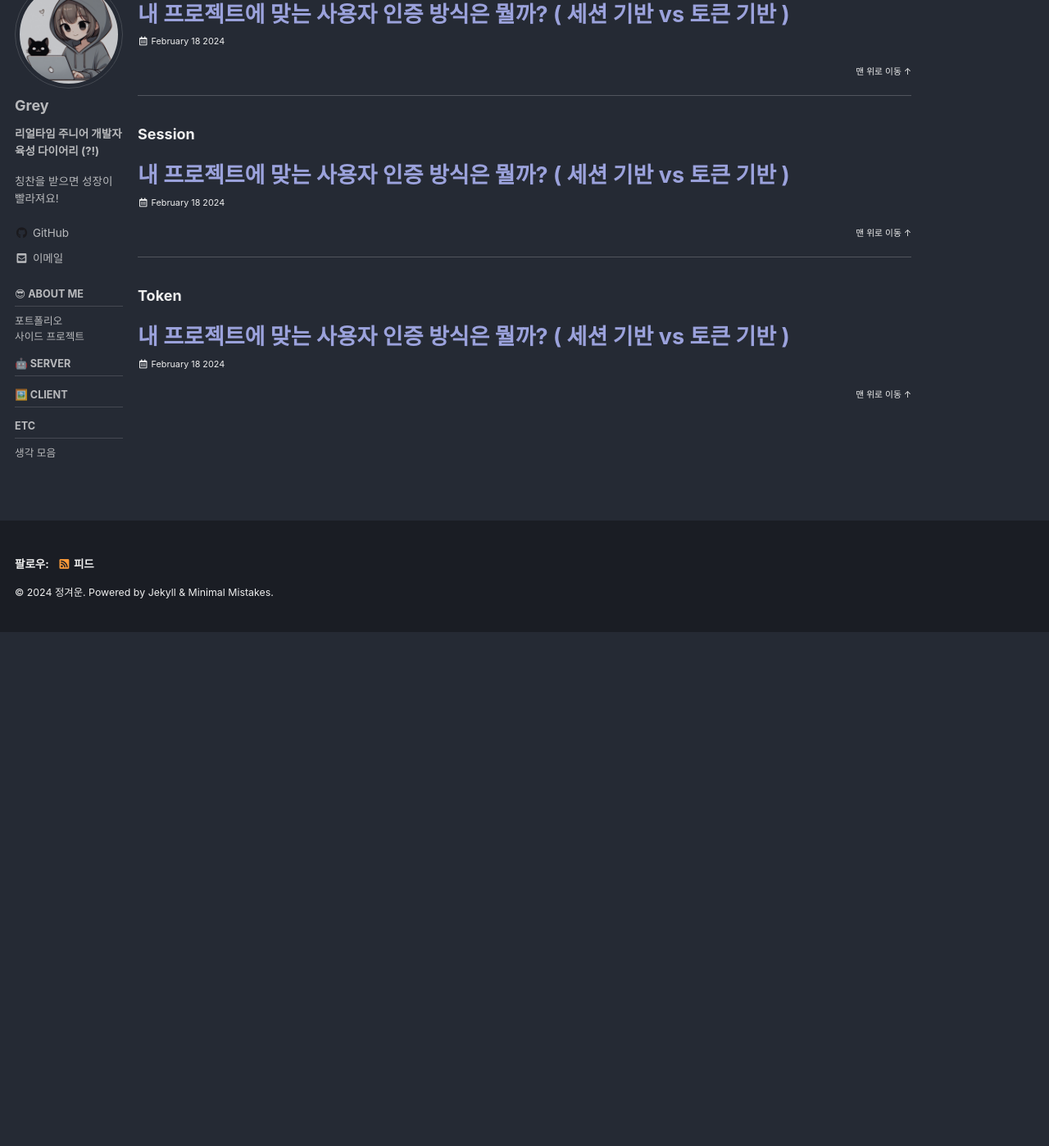
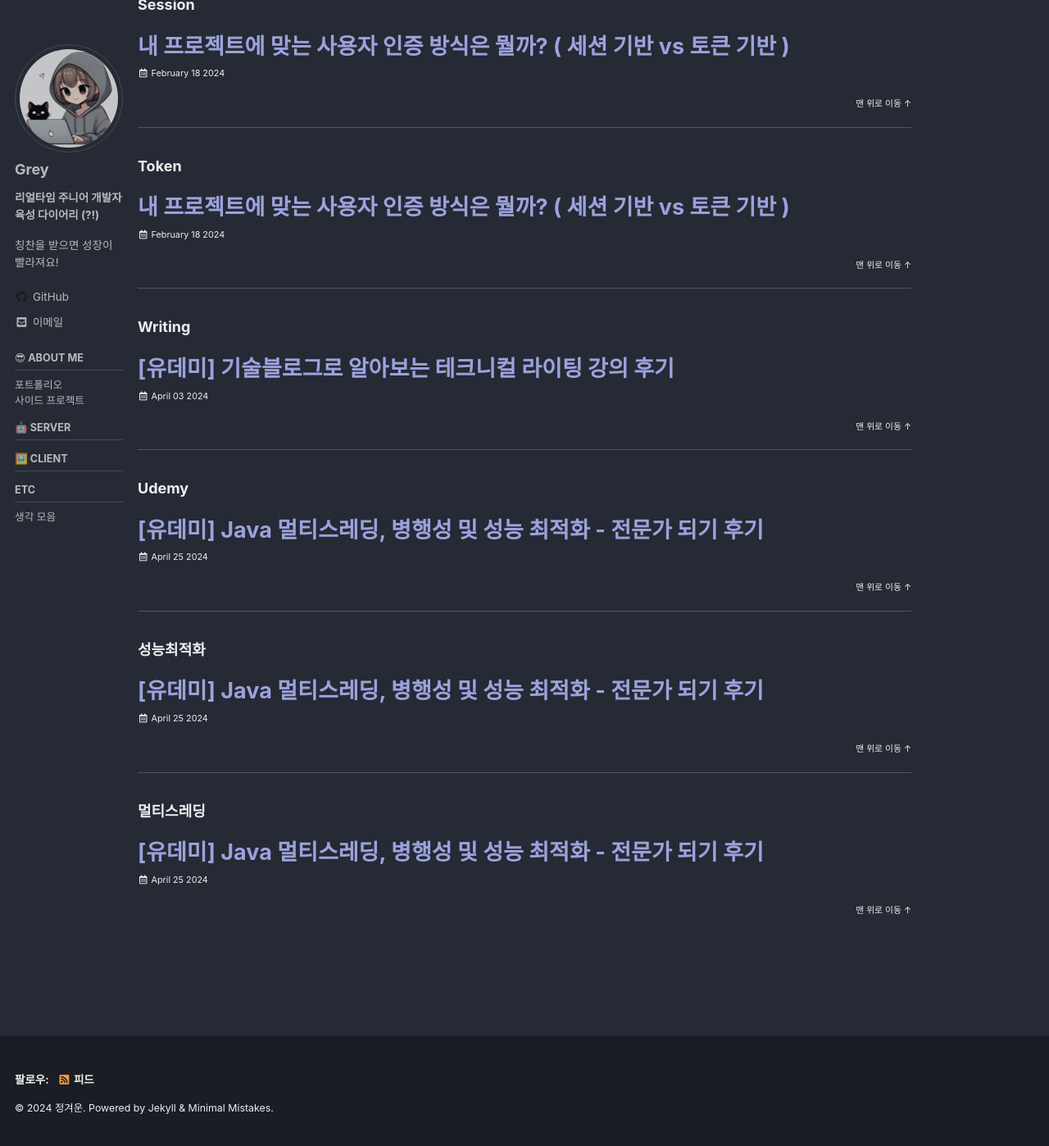
Before and after one commit to grey920/grey920.github.io, a Jekyll site: the page built from _pages/tag-archive.md, in a window 1280 px wide and 1400 px high, scrolled down 38455 px. Shown: the whole window at 82% size. Built offline with Jekyll 4.4.1, drawn with Linux system fonts in a browser that asks for light colours; cached includes are drawn as plain includes; some web fonts are replaced; before the commit the page ends 39226 px from its top, so only the background shows below that; some of the changed text lies outside the part shown.

Commit message:
tags 수정

```diff
--- a/_posts/2024-04-25-udemy-java-multithreading-review.md
+++ b/_posts/2024-04-25-udemy-java-multithreading-review.md
@@ -4,7 +4,10 @@
 categories:
   - Review
 tags:
-  - Writing
+  - Udemy
+  - Java
+  - 성능최적화
+  - 멀티스레딩
 toc: true
 toc_sticky: true
 toc_label: "목차"
```
